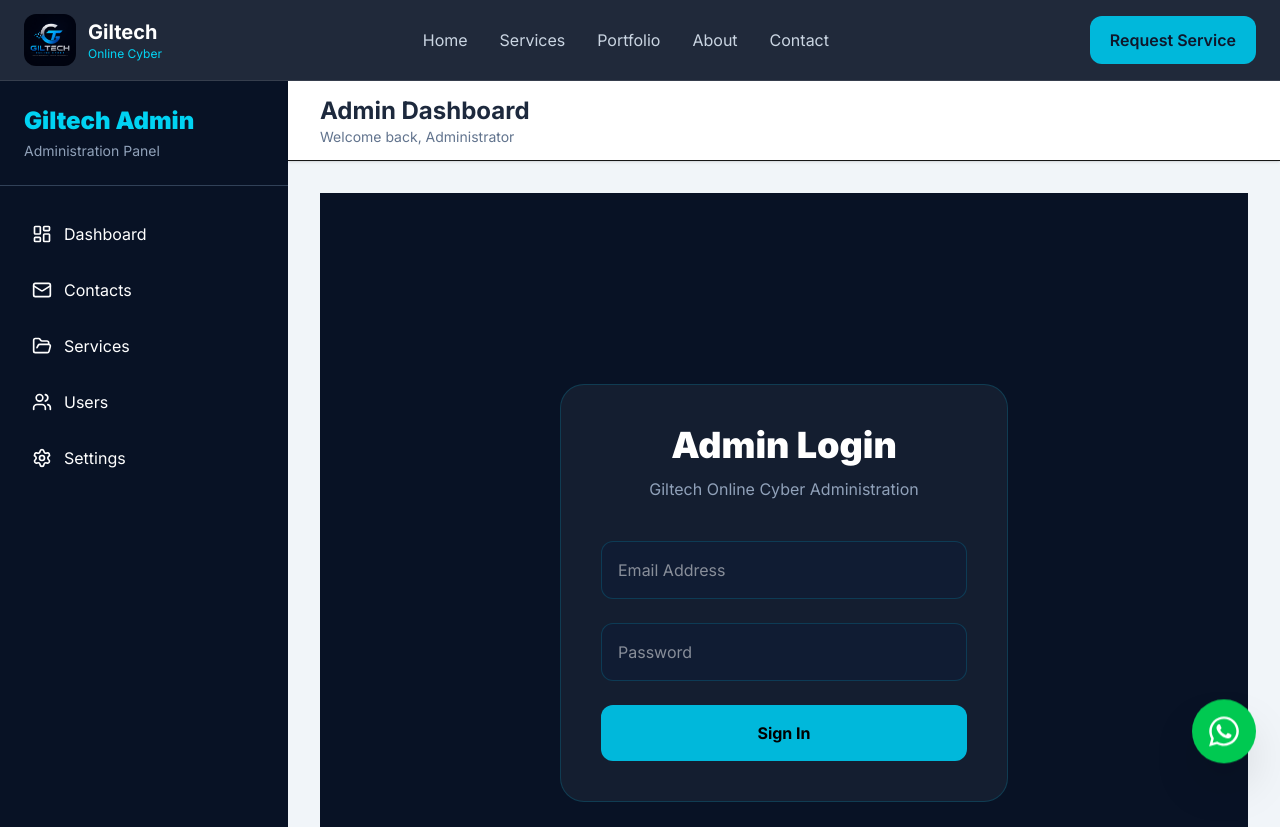
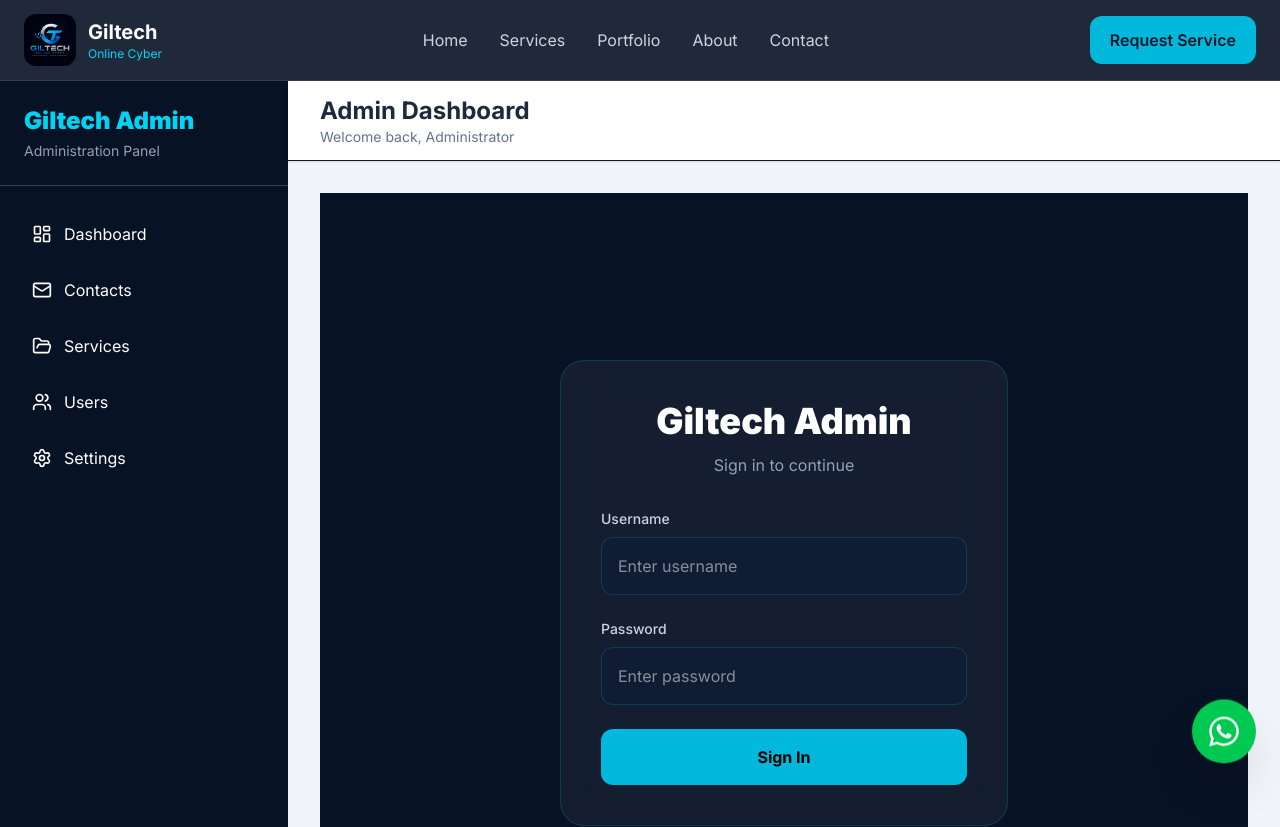
Before and after one commit to Gilisho123/giltech-online-cyber, a Next.js app in the folder frontend/: page /admin/login in a window 1280 px wide. Shown: the top 827 px of the page. Built offline with nearby package versions, Linux system fonts and the light colour scheme.

Commit message:
frontend/app/admin/login/page.tsx

```diff
--- a/frontend/app/admin/login/page.tsx
+++ b/frontend/app/admin/login/page.tsx
@@ -1,66 +1,102 @@
 "use client";
 
 import { useState } from "react";
+import { signIn } from "next-auth/react";
+import { useRouter } from "next/navigation";
 
 export default function AdminLoginPage() {
-    const [email, setEmail] = useState("");
+    const router = useRouter();
+
+    const [username, setUsername] = useState("");
     const [password, setPassword] = useState("");
     const [loading, setLoading] = useState(false);
+    const [error, setError] = useState("");
 
     async function handleSubmit(e: React.FormEvent) {
         e.preventDefault();
 
         setLoading(true);
+        setError("");
 
-        // Backend login will be connected next
-        console.log({
-            email,
+        const result = await signIn("credentials", {
+            username,
             password,
+            redirect: false,
         });
 
         setLoading(false);
+
+        if (result?.error) {
+            setError("Invalid username or password.");
+            return;
+        }
+
+        router.push("/admin");
+        router.refresh();
     }
 
     return (
-        <main className="min-h-screen bg-[#081225] flex items-center justify-center px-6">
+        <main className="flex min-h-screen items-center justify-center bg-[#081225] px-6">
 
-            <div className="w-full max-w-md rounded-3xl border border-cyan-500/20 bg-white/5 p-10">
+            <div className="w-full max-w-md rounded-3xl border border-cyan-500/20 bg-white/5 p-10 backdrop-blur-xl">
 
                 <h1 className="text-center text-4xl font-black text-white">
-                    Admin Login
+                    Giltech Admin
                 </h1>
 
                 <p className="mt-3 text-center text-slate-400">
-                    Giltech Online Cyber Administration
+                    Sign in to continue
                 </p>
+
+                {error && (
+                    <div className="mt-6 rounded-xl border border-red-500/30 bg-red-500/20 p-4 text-center text-red-300">
+                        {error}
+                    </div>
+                )}
 
                 <form
                     onSubmit={handleSubmit}
-                    className="mt-10 space-y-6"
+                    className="mt-8 space-y-6"
                 >
 
+                    <div>
+
+                        <label className="mb-2 block text-sm font-medium text-slate-300">
+                            Username
+                        </label>
+
                         <input
-                        type="email"
-                        placeholder="Email Address"
-                        value={email}
-                        onChange={(e) => setEmail(e.target.value)}
+                            type="text"
+                            value={username}
+                            onChange={(e) => setUsername(e.target.value)}
+                            placeholder="Enter username"
                             required
-                        className="w-full rounded-xl border border-cyan-500/20 bg-[#101c33] p-4 text-white outline-none focus:border-cyan-500"
+                            className="w-full rounded-xl border border-cyan-500/20 bg-[#101c33] p-4 text-white outline-none transition focus:border-cyan-500"
                         />
+
+                    </div>
+
+                    <div>
+
+                        <label className="mb-2 block text-sm font-medium text-slate-300">
+                            Password
+                        </label>
 
                         <input
                             type="password"
-                        placeholder="Password"
                             value={password}
                             onChange={(e) => setPassword(e.target.value)}
+                            placeholder="Enter password"
                             required
-                        className="w-full rounded-xl border border-cyan-500/20 bg-[#101c33] p-4 text-white outline-none focus:border-cyan-500"
+                            className="w-full rounded-xl border border-cyan-500/20 bg-[#101c33] p-4 text-white outline-none transition focus:border-cyan-500"
                         />
+
+                    </div>
 
                     <button
                         type="submit"
                         disabled={loading}
-                        className="w-full rounded-xl bg-cyan-500 py-4 font-bold text-black transition hover:bg-cyan-400 disabled:opacity-50"
+                        className="w-full rounded-xl bg-cyan-500 py-4 font-bold text-black transition hover:bg-cyan-400 disabled:cursor-not-allowed disabled:opacity-50"
                     >
                         {loading ? "Signing In..." : "Sign In"}
                     </button>
--- /dev/null
+++ b/frontend/app/api/auth/[...nextauth]/route.ts
@@ -0,0 +1,41 @@
+import NextAuth from "next-auth";
+import CredentialsProvider from "next-auth/providers/credentials";
+
+const handler = NextAuth({
+    providers: [
+        CredentialsProvider({
+            name: "credentials",
+
+            credentials: {
+                username: {},
+                password: {},
+            },
+
+            async authorize(credentials) {
+                if (
+                    credentials?.username === process.env.ADMIN_USERNAME &&
+                    credentials?.password === process.env.ADMIN_PASSWORD
+                ) {
+                    return {
+                        id: "1",
+                        name: "Administrator",
+                    };
+                }
+
+                return null;
+            },
+        }),
+    ],
+
+    session: {
+        strategy: "jwt",
+    },
+
+    pages: {
+        signIn: "/admin/login",
+    },
+
+    secret: process.env.NEXTAUTH_SECRET,
+});
+
+export { handler as GET, handler as POST };
--- a/frontend/package.json
+++ b/frontend/package.json
@@ -17,6 +17,7 @@
     "lucide-react": "^1.23.0",
     "mongoose": "^9.7.3",
     "next": "16.2.10",
+    "next-auth": "^4.24.14",
     "prisma": "^6.19.3",
     "react": "19.2.4",
     "react-dom": "19.2.4",
--- /dev/null
+++ b/frontend/proxy.ts
@@ -0,0 +1,11 @@
+import { withAuth } from "next-auth/middleware";
+
+export default withAuth({
+    pages: {
+        signIn: "/admin/login",
+    },
+});
+
+export const config = {
+    matcher: ["/admin/:path*"],
+};
```
Also changed, not shown: 1 other file (tests, documents, lock files or other folders). Lines whose indentation alone changed are shown as unchanged.
